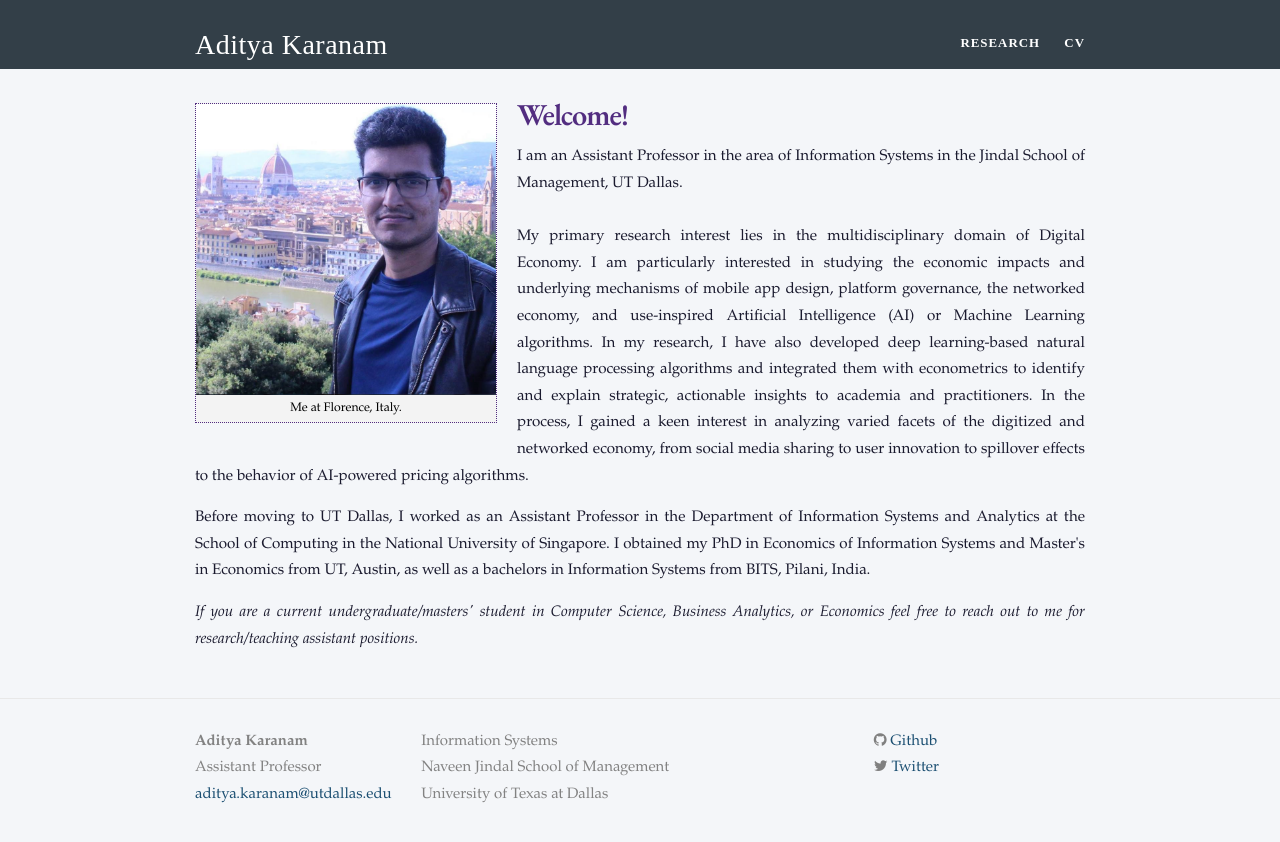
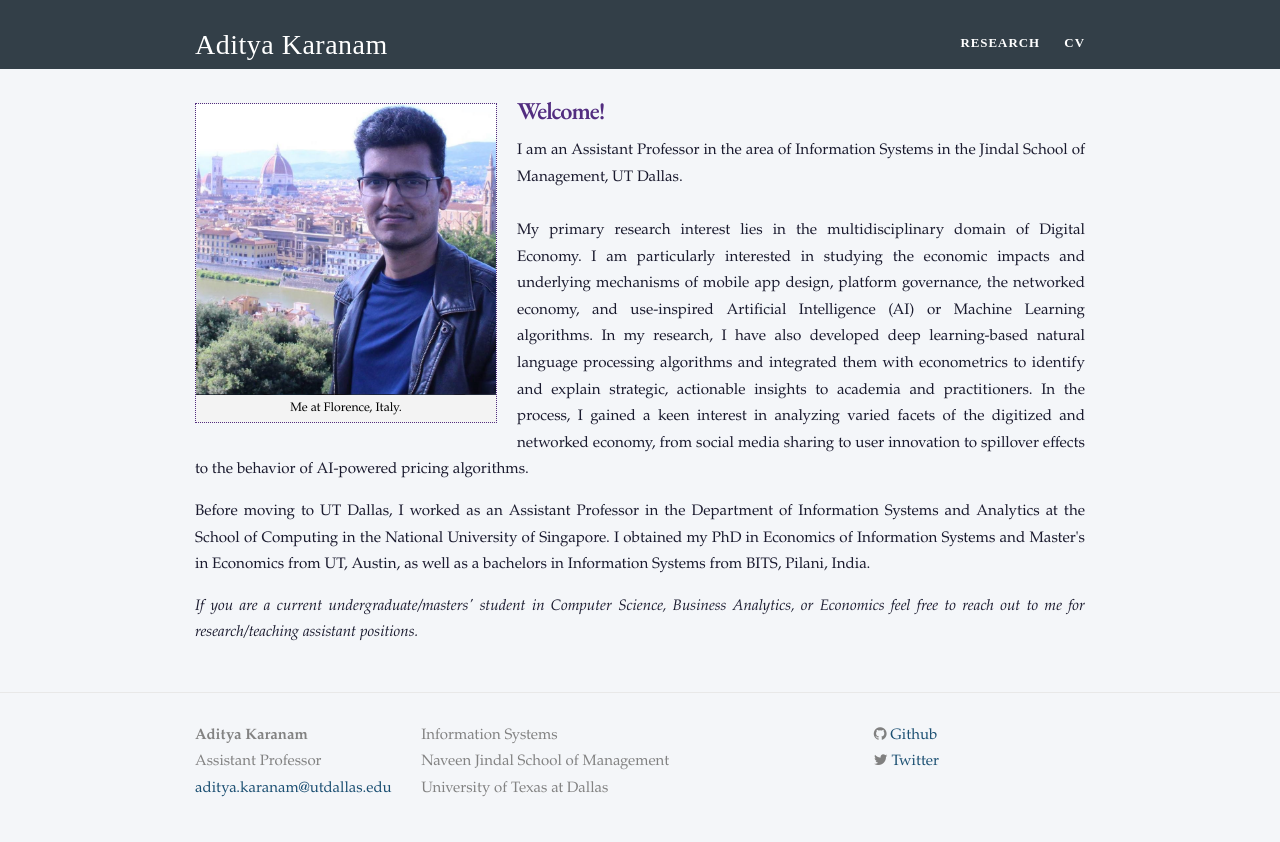
Before and after one commit to askaranam/askaranam.github.io, a Jekyll site: the page built from index.html, in a window 1280 px wide. Shown: the top 842 px of the page. Built offline with Jekyll 4.4.1, drawn with Linux system fonts in a browser that asks for light colours; nearby versions of some CDN libraries; some web fonts are replaced.

Commit message:
Update main.scss

```diff
--- a/css/main.scss
+++ b/css/main.scss
@@ -70,6 +70,7 @@ $on-laptop:        950px;
 
 
 h1, h2, h3, h4, h5, h6 {
-    font-family: 'EB Garamond', Garamond, Georgia, serif;
-    font-weight: 600;
+    font-family: 'EB Garamond', Garamond, Georgia, serif !important;
+    font-weight: 600 !important;
+	font-size: 1.6em !important;
 }
```
